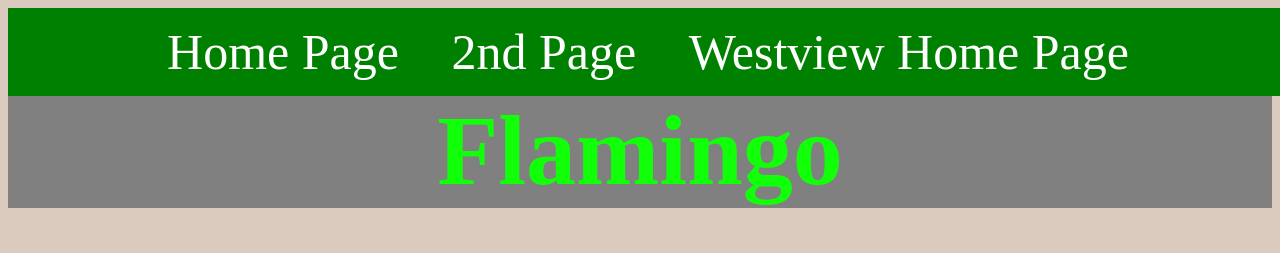
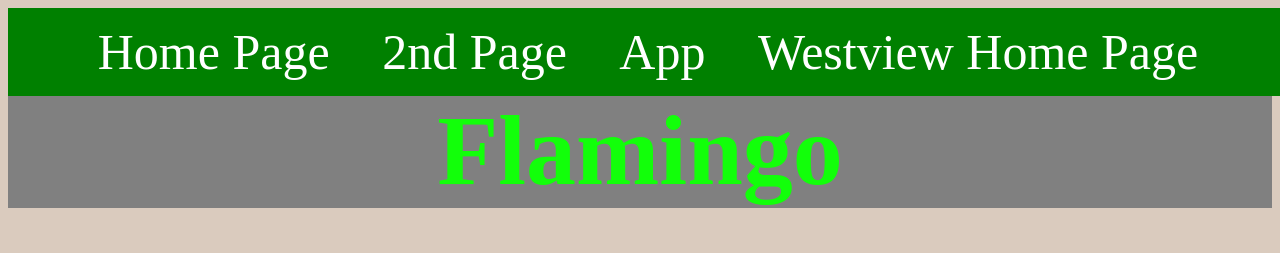
Before and after one commit to WVCS/index-Benthebaddie, a plain HTML site: page 2ndpage.html in a window 1280 px wide. Shown: the top 253 px of the page. Drawn offline with Linux system fonts and the light colour scheme.

Commit message:
Update 2ndpage.html

```diff
--- a/2ndpage.html
+++ b/2ndpage.html
@@ -3,6 +3,7 @@
     <nav>
     <li class = "Nav"><a href="index.html"> Home Page</a></li>
     <li class = "Nav"><a href="2ndpage.html"> 2nd Page</a></li>
+       <li class = "Nav"><a href="App.html"> App</a></li>
     <li class = "Nav"><a href="https://www.powayusd.com/en-US/schools/HS/WVHS/HOME"> Westview Home Page</a></li>
   </nav>
    <br>
```
